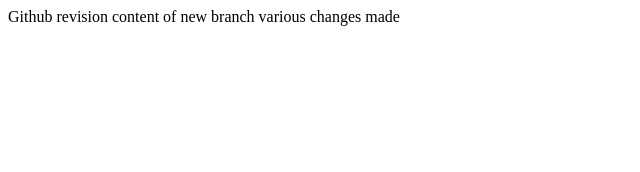
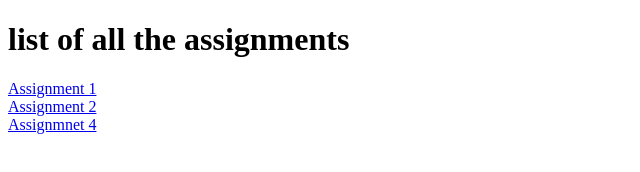
Before and after one commit to saysayjal/WLiTD5, a plain HTML site: page index.html in a window 1280 px wide. Shown: the whole page, without its empty margins (0-640 px from the left). Drawn offline with Linux system fonts and the light colour scheme.

Commit message:
added file

```diff
--- a/index.html
+++ b/index.html
@@ -6,8 +6,9 @@
     <title>Document</title>
 </head>
 <body>
-    Github revision
-    content of new branch
-    various changes made
+    <h1>list of all the assignments </h1>
+    <a href="https://github.com/saysayjal/WLiTD1"> Assignment 1 </a><br>
+    <a href="https://saysayjal.github.io/WLiTD2/"> Assignment 2 </a><br>
+    <a href="https://github.com/saysayjal/WLiTD4"> Assignmnet 4</a><br>
 </body>
 </html>
```
